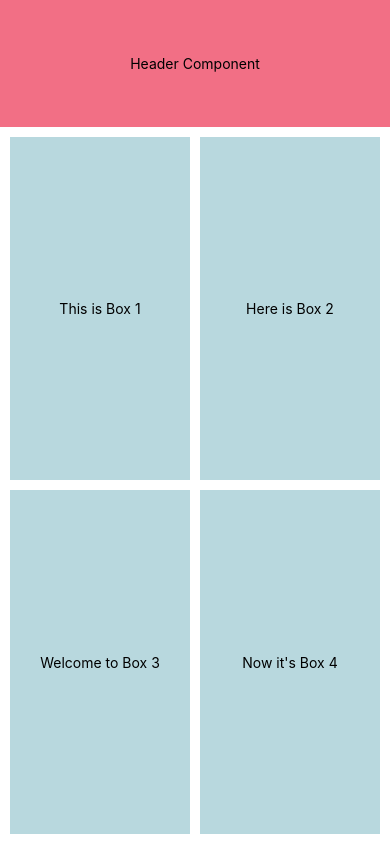
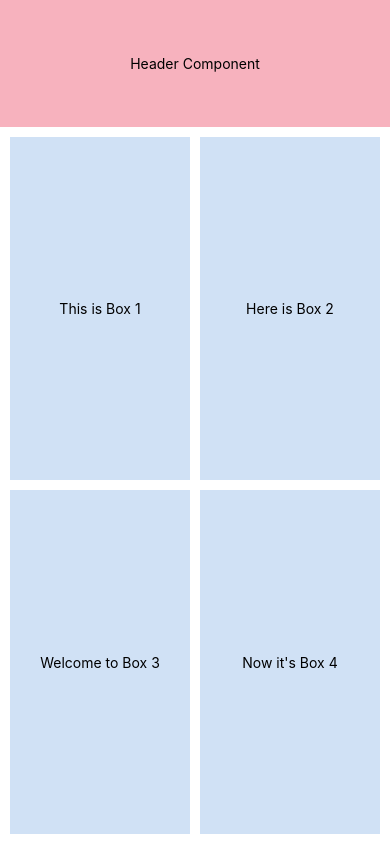
Before and after one commit to JIllWesterfelhaus/RNLayout, a React Native app: screen / in a window 390 px wide. Built offline with nearby package versions, Linux system fonts and the light colour scheme.

Commit message:
adjusted colors, header and boxes

```diff
--- a/src/Boxes.js
+++ b/src/Boxes.js
@@ -55,7 +55,7 @@ const styles = StyleSheet.create({
     },
     inner: {
         flex: 1,
-        backgroundColor: '#b8d8de',
+        backgroundColor: '#d0e1f5',
         alignItems: 'center',
         justifyContent: 'center',
     }
--- a/src/Header.js
+++ b/src/Header.js
@@ -18,6 +18,6 @@ const styles = StyleSheet.create({
         height: '15%',
         alignItems: 'center',
         justifyContent: 'center',
-        backgroundColor: '#f26f85',
+        backgroundColor: '#f7b2be',
     }
 });
```
